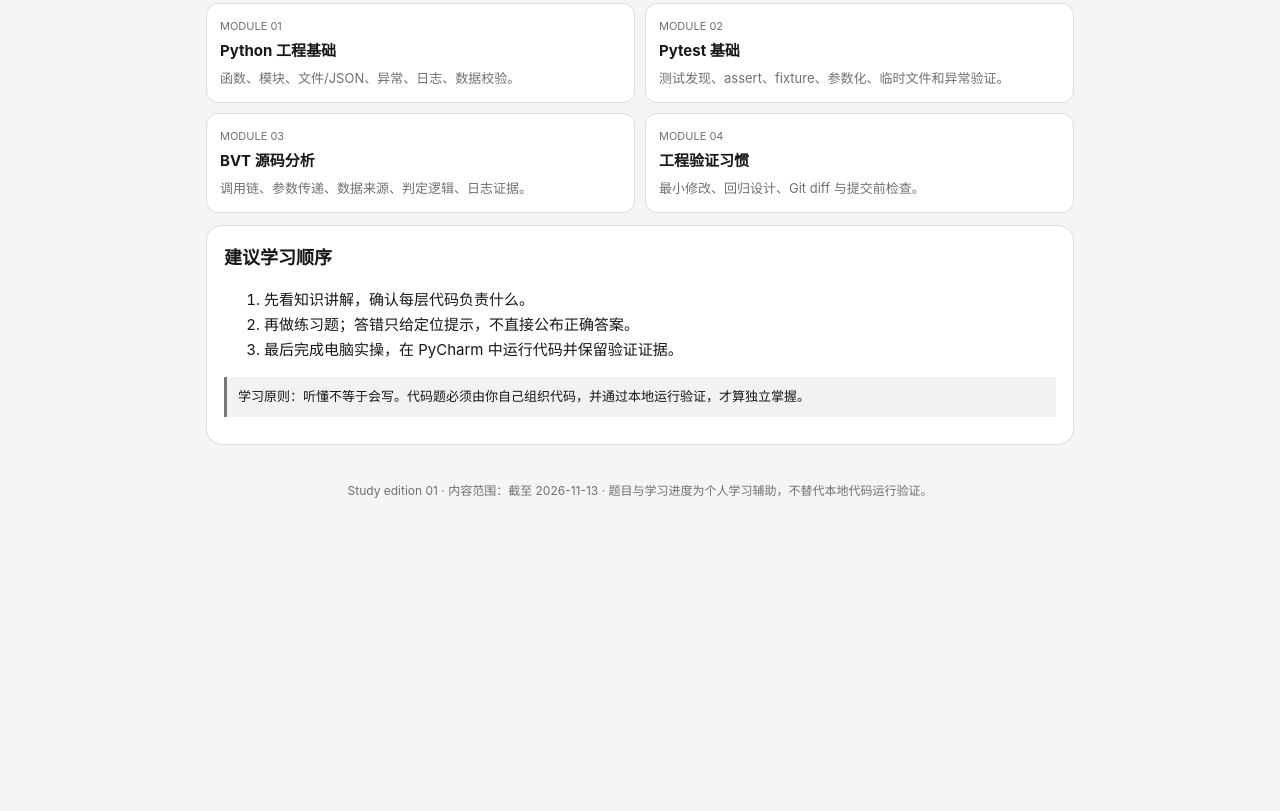
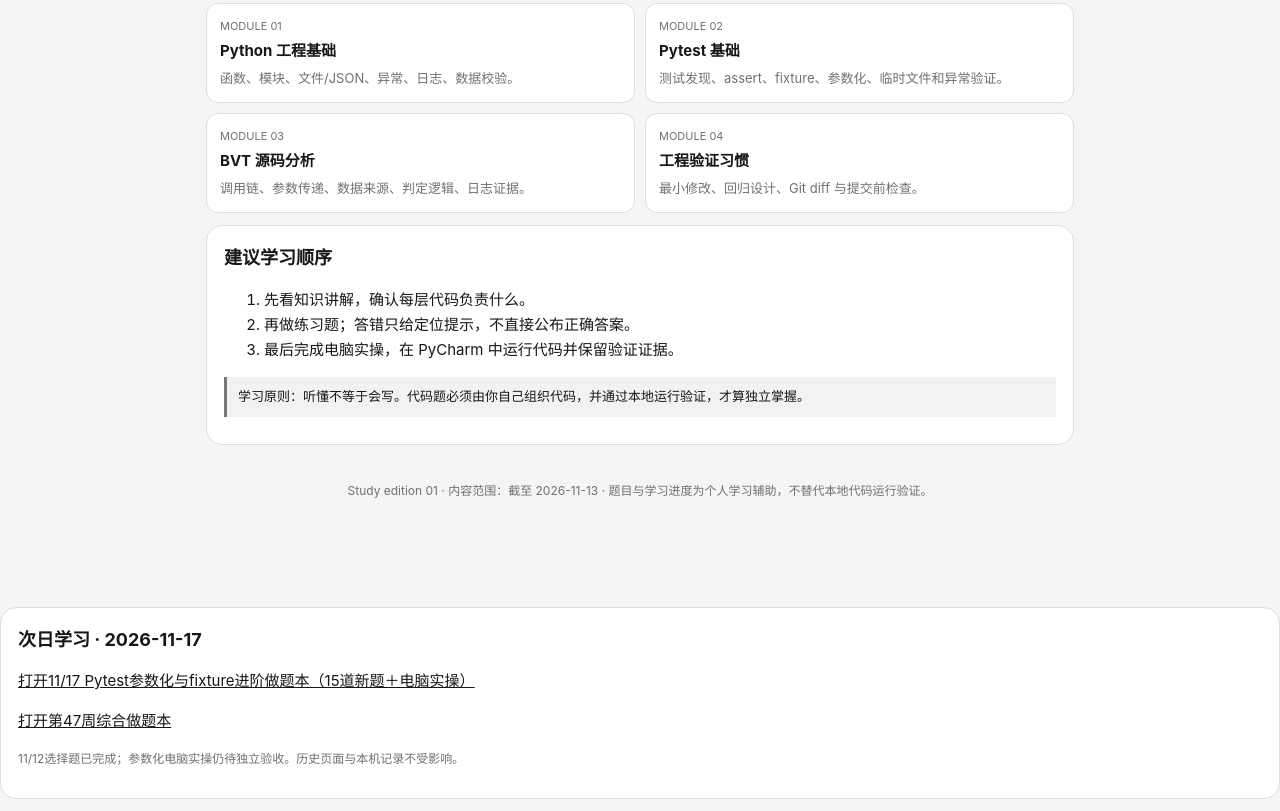
Before and after one commit to hellohappyyiyi-droid/python-test-learning, a plain HTML site: page index.html in a window 1280 px wide. Shown: the part 1069-1880 px from the top of the page. Before the commit the page ends 1664 px from the top, so only its background shows below. Drawn offline with Linux system fonts and the light colour scheme.

Commit message:
Link Nov 17 and week 47 practice without changing prior links

```diff
--- a/index.html
+++ b/index.html
@@ -334,5 +334,6 @@ document.getElementById("resetBtn").addEventListener("click",()=>{
 restoreLastPosition();renderStats();showQuestion();restoreProgressDB();
 })();
 </script>
-<script>for(const d of [10,11,12,13,14,15]){try{const p=JSON.parse(localStorage.getItem("test-learning:2026-11-"+d)||"null");const el=document.getElementById("day-history-"+d);el.textContent=p?("理解题已通过 "+p.passed.length+" · 当前位置第 "+Math.min(p.qi+1,JSON.parse(p.signature).length)+" 题 · 实操待验收"):"尚无本机记录";}catch(e){}}</script></body>
+<script>for(const d of [10,11,12,13,14,15]){try{const p=JSON.parse(localStorage.getItem("test-learning:2026-11-"+d)||"null");const el=document.getElementById("day-history-"+d);el.textContent=p?("理解题已通过 "+p.passed.length+" · 当前位置第 "+Math.min(p.qi+1,JSON.parse(p.signature).length)+" 题 · 实操待验收"):"尚无本机记录";}catch(e){}}</script><section class="panel" id="next-day-2026-11-17"><h2>次日学习 · 2026-11-17</h2><p><a href="./daily/2026-11-17.html">打开11/17 Pytest参数化与fixture进阶做题本（15道新题＋电脑实操）</a></p><p><a href="./weekly/2026-W47.html">打开第47周综合做题本</a></p><p class="small">11/12选择题已完成；参数化电脑实操仍待独立验收。历史页面与本机记录不受影响。</p></section>
+</body>
 </html>
```
